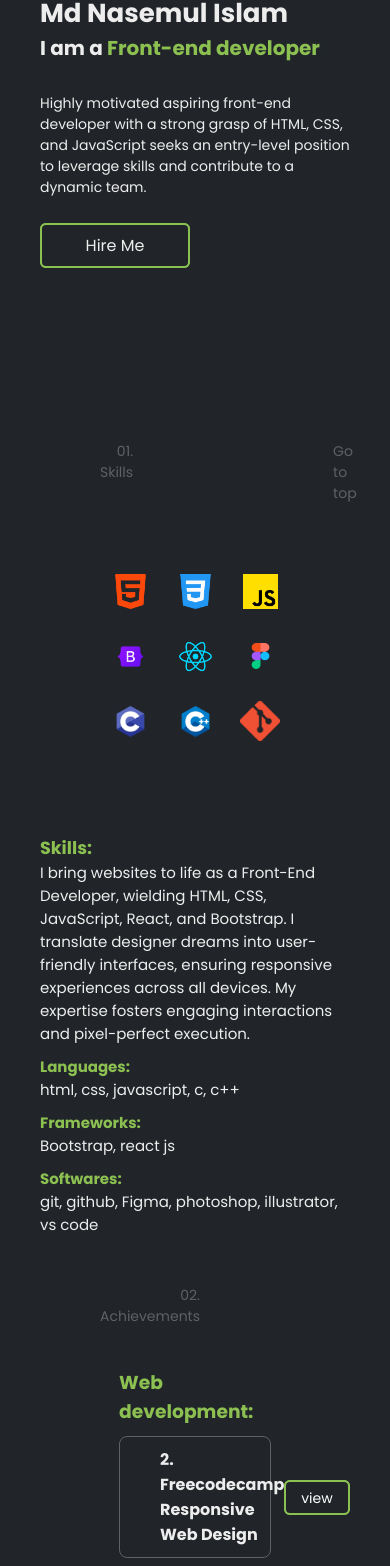
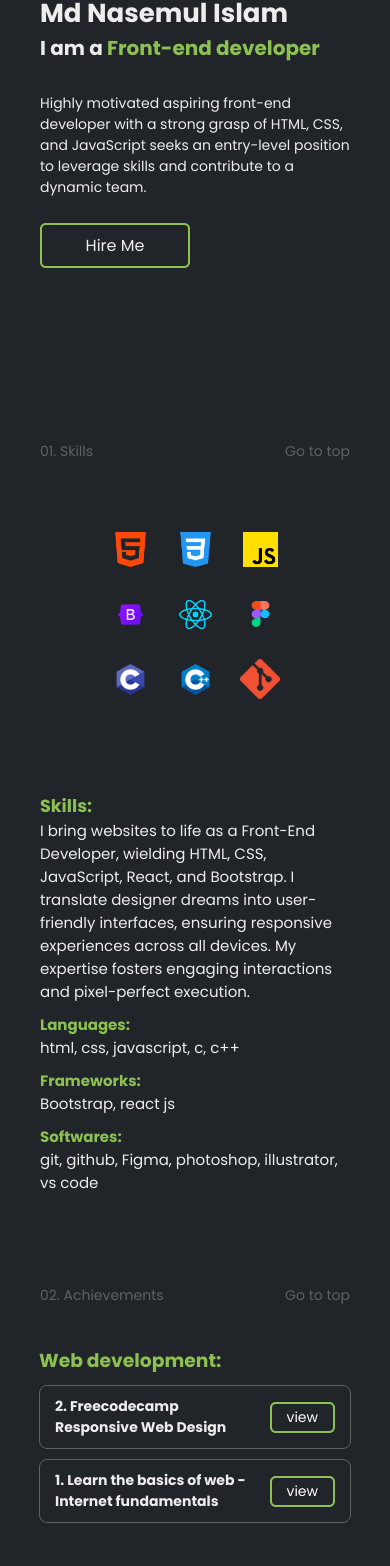
Before and after one commit to nasemul1/nasemul_portfolio, a React (Vite) app: page / in a window 390 px wide. Shown: the part 423-1989 px from the top of the page. Built offline with nearby package versions, Linux system fonts and the light colour scheme.

Commit message:
modified src

```diff
--- a/src/achievements/Achiev.css
+++ b/src/achievements/Achiev.css
@@ -4,21 +4,14 @@
     margin: 0 auto;
 }
 
-.achiev .achiev-container{
-    display: grid;
-    grid-template-columns: 1fr;
-    grid-template-rows: 1fr 1fr;
-}
-
 .achiev .achiev-top{
     display: flex;
     justify-content: space-between;
+    padding: 25px 80px;
 }
 
 .achiev .achiev-top #achiev-head{
-    padding: 20px 100px;
     color: #5F6164;
-    text-align: right;
     font-size: 14px;
     display: inline-block;
 }
@@ -27,7 +20,6 @@
     text-decoration: none;
     color: #5F6164;
     font-size: 14px;
-    padding: 20px 100px;
 }
 
 .achiev .achiev-top a:hover{
@@ -36,13 +28,24 @@
     transform: translateY(-4px);
 }
 
+@media only screen and (max-width: 600px){
+    .achiev .achiev-top{
+        padding: 20px 40px;
+    }
+}
+
+.achiev .achiev-container{
+    display: grid;
+    grid-template-columns: 1fr;
+    grid-template-rows: 1fr 1fr;
+    margin: 0 auto;
+    width: 80%;
+    max-width: 1000px;
+}
+
 .front-end, .cp{
-    margin: 0 auto;
-    padding: 0 80px;
     height: 45vh;
     overflow: scroll;
-    width: 80%;
-    max-width: 1000px;
 }
 
 .front-end .achiev-box, .cp .achiev-box{
@@ -85,3 +88,20 @@
     text-decoration: none;
     color: #fff;
 }
+
+@media only screen and (max-width: 1000px){
+    .achiev .achiev-container{
+        margin: 20px auto;
+    }
+}
+
+@media only screen and (max-width: 540px){
+    .front-end .achiev-box, .cp .achiev-box{
+        padding: 10px 15px;
+        font-size: 14px;
+    }
+
+    .achiev .view{
+        margin-left: 10px;
+    }
+}
--- a/src/skill/skills.css
+++ b/src/skill/skills.css
@@ -6,12 +6,11 @@
 .skills .skills-top{
     display: flex;
     justify-content: space-between;
+    padding: 25px 80px;
 }
 
 .skills .skills-top #skills-head{
-    padding: 20px 100px;
     color: #5F6164;
-    text-align: right;
     font-size: 14px;
     display: inline-block;
 }
@@ -20,13 +19,18 @@
     text-decoration: none;
     color: #5F6164;
     font-size: 14px;
-    padding: 20px 100px;
 }
 
 .skills .skills-top a:hover{
     color: #8CC152;
     transition-duration: 250ms;
     transform: translateY(-4px);
+}
+
+@media only screen and (max-width: 600px){
+    .skills .skills-top{
+        padding: 20px 40px;
+    }
 }
 
 .grid-container{
```
